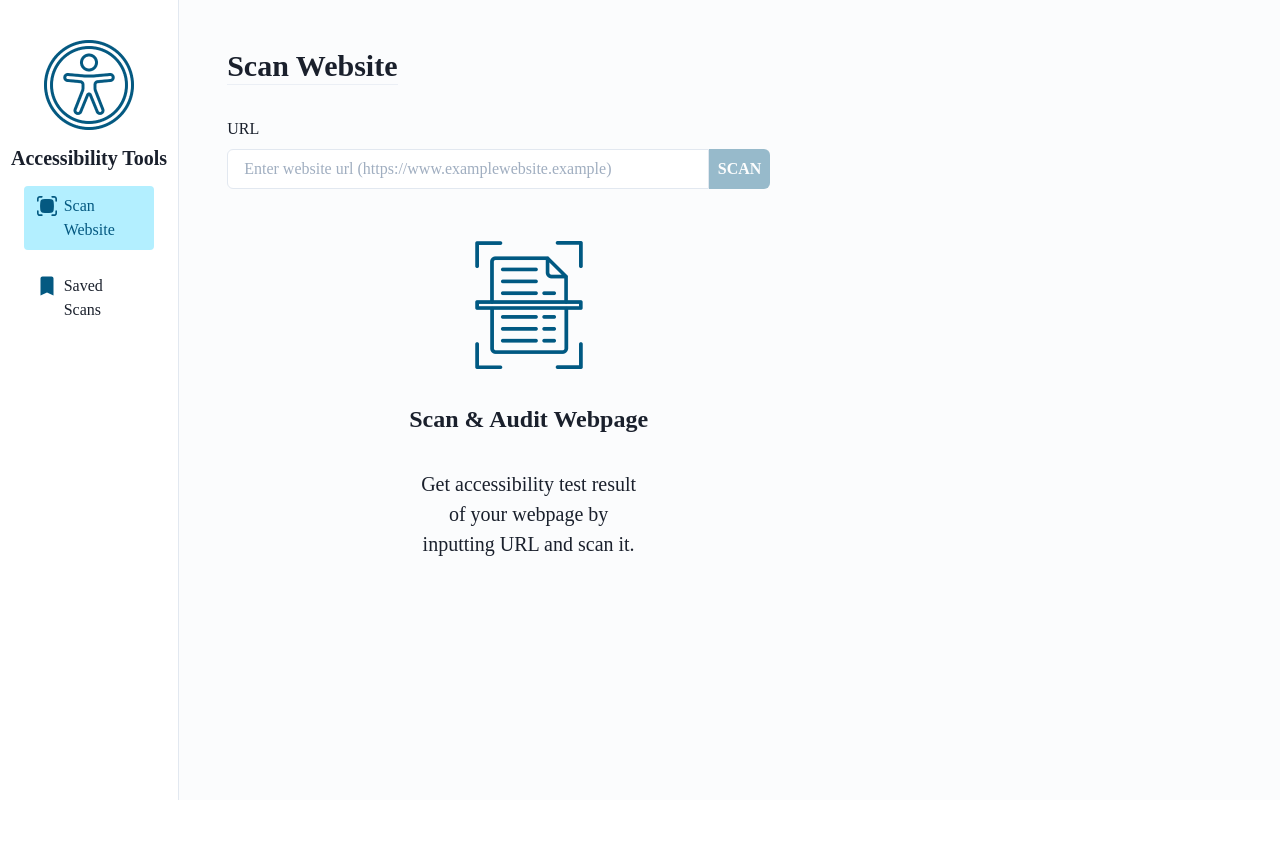
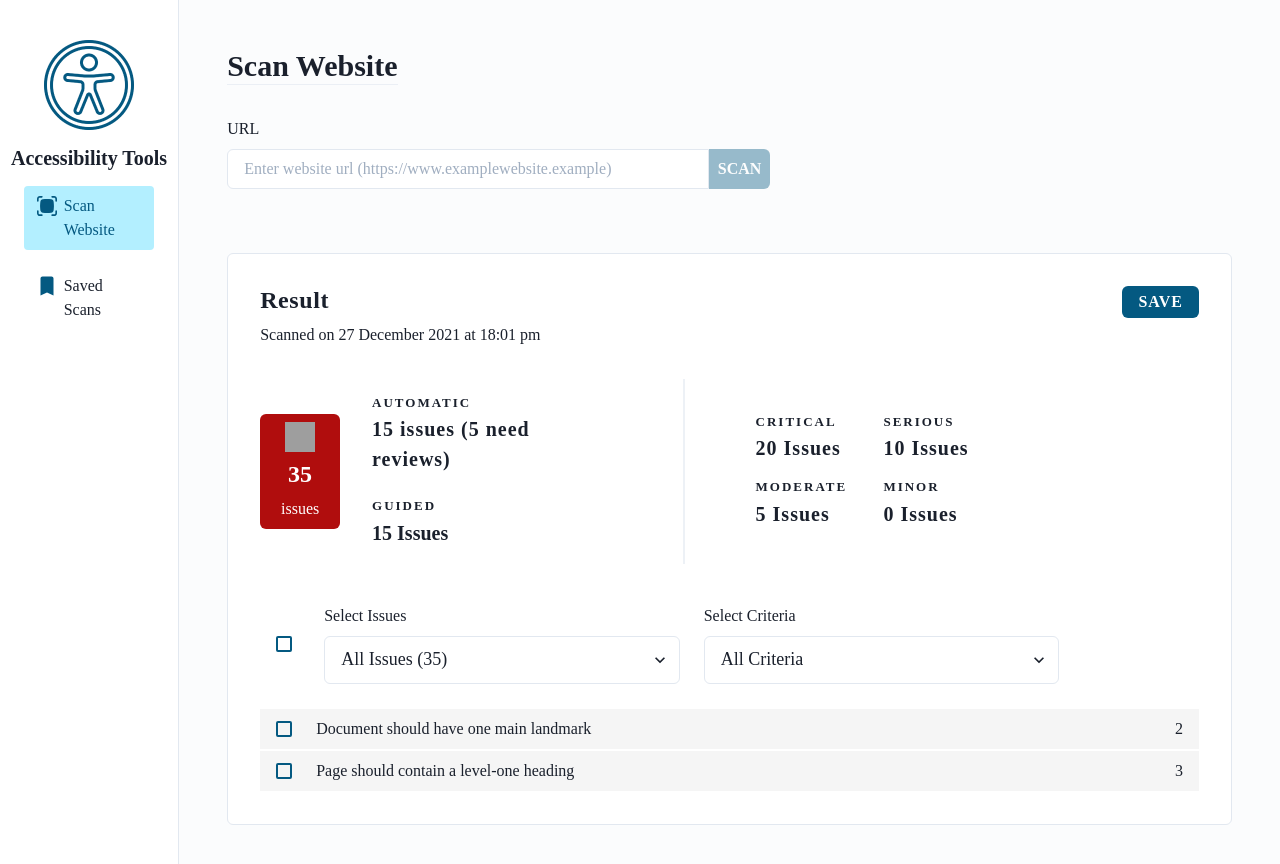
Before and after one commit to ShrawanBK/rsp_accessibility_evaluation, a React (Create React App) app: page / in a window 1280 px wide. Shown: the top 864 px of the page. Before the commit the page ends 800 px from the top, so only its background shows below. Built offline with nearby package versions, Linux system fonts and the light colour scheme; grey boxes are pictures that could not be loaded; a web font is replaced by a local one.

Commit message:
Update Issue filter and select logic

```diff
--- a/src/components/IssueList/IssueItem.tsx
+++ b/src/components/IssueList/IssueItem.tsx
@@ -26,15 +26,17 @@ interface IssueListProps {
     // Make this compulsory
     issue: IssueObject;
     selectedIssues: IssueObject['issueId'][] | undefined;
-    onUpdateSelectedIssue: (id: string) => void;
+    onUpdateSelectedIssue: (id: IssueObject['issueId']) => void;
 }
 
-function UpdatedIssueItem(props: IssueListProps) {
+function IssueItem(props: IssueListProps) {
     const {
         issue,
         selectedIssues,
         onUpdateSelectedIssue,
     } = props;
+
+    console.log({ selectedIssues });
 
     const [isExpanded, setIsExpanded] = useBoolean();
 
@@ -42,7 +44,10 @@ function UpdatedIssueItem(props: IssueListProps) {
 
     const currentOccurence = issue.occurence[currentOccurenceIndex];
 
-    const isSelected = selectedIssues?.includes(issue.issueId);
+    const isSelected = useMemo(
+        () => [...selectedIssues ?? []]?.includes(issue.issueId),
+        [issue.issueId, selectedIssues],
+    );
 
     const onClickCheckbox = useCallback(
         () => onUpdateSelectedIssue(issue.issueId),
@@ -73,7 +78,7 @@ function UpdatedIssueItem(props: IssueListProps) {
                 >
                     <Checkbox
                         aria-label={issue.name}
-                        checked={isSelected}
+                        isChecked={isSelected}
                         onChange={onClickCheckbox}
                         borderColor={isSelected ? 'transparent' : '#045981'}
                         marginLeft={4}
@@ -289,4 +294,4 @@ function UpdatedIssueItem(props: IssueListProps) {
     );
 }
 
-export default UpdatedIssueItem;
+export default IssueItem;
--- a/src/components/IssueList/index.tsx
+++ b/src/components/IssueList/index.tsx
@@ -1,8 +1,6 @@
-import React, { useCallback, useState } from 'react';
+import React from 'react';
 
-import {
-    Box,
-} from '@chakra-ui/react';
+import { Box } from '@chakra-ui/react';
 
 import IssueItem from './IssueItem';
 import { IssueObject } from '../../views/ScanWebsite/data';
@@ -10,39 +8,16 @@ import Placeholder from '../Placeholder';
 
 interface IssueListProps {
     issueList: IssueObject[] | undefined;
+    selectedIssueIds: IssueObject['issueId'][] | undefined;
+    onUpdateSelectedIssue: (id: IssueObject['issueId']) => void;
 }
 
 function IssueList(props: IssueListProps) {
     const {
         issueList,
+        selectedIssueIds,
+        onUpdateSelectedIssue,
     } = props;
-
-    const [selectedIssueIds, setSelectedIssueIds] = useState<IssueObject['issueId'][]>();
-
-    const onUpdateSelectedIssue = useCallback(
-        (id: string) => {
-            // Add first checkbox
-            if (!selectedIssueIds || selectedIssueIds.length <= 0) {
-                setSelectedIssueIds([id]);
-                return;
-            }
-
-            const tmpSelectedIssueIds = [...selectedIssueIds];
-
-            // check if the id exists
-            const selectedIdIndex = tmpSelectedIssueIds.findIndex((item) => item === id);
-
-            if (selectedIdIndex < 0) {
-                // if id does not exist, add the id to check the checkbox
-                setSelectedIssueIds([...tmpSelectedIssueIds, id]);
-                return;
-            }
-
-            // if id exist, remove the id to uncheck the checkbox
-            setSelectedIssueIds(tmpSelectedIssueIds.filter((item) => item !== id));
-        },
-        [selectedIssueIds],
-    );
 
     if (!issueList || issueList.length <= 0) {
         return (
--- a/src/components/SelectField/index.tsx
+++ b/src/components/SelectField/index.tsx
@@ -1,4 +1,4 @@
-import React from 'react';
+import React, { useCallback } from 'react';
 
 import {
     FormControl,
@@ -17,24 +17,28 @@ type variant = 'outline' | 'filled' | 'flushed' | 'unstyled';
 
 export interface SelectFieldProps<Type extends OptionValue> {
     options: Option<Type>[];
-    valueSelector: string;
-    optionLabelSelector?: string;
     label?: string;
     placeholder?: string;
     variant?: variant;
-    onSelectOption?: () => void;
+    onSelectOption: (value: string) => void;
 }
 
 function SelectField<Type extends OptionValue>(props: SelectFieldProps<Type>) {
     const {
         options = [],
-        valueSelector,
-        optionLabelSelector = 'optionLabel',
         label = 'label',
         placeholder,
         variant = 'outline',
         onSelectOption,
     } = props;
+
+    const onChange = useCallback(
+        (event: React.ChangeEvent<HTMLSelectElement>) => {
+            event.preventDefault();
+            onSelectOption(event.target.value);
+        },
+        [onSelectOption],
+    );
 
     return (
         <FormControl
@@ -52,20 +56,16 @@ function SelectField<Type extends OptionValue>(props: SelectFieldProps<Type>) {
                 variant={variant}
                 title={label}
                 id={label}
-                onChange={onSelectOption}
+                onChange={onChange}
             >
-                {options.map((option) => {
-                    const value = option[valueSelector as keyof typeof option];
-                    const optLabel = option[optionLabelSelector as keyof typeof option];
-                    return (
-                        <option
-                            key={optLabel}
-                            value={value}
-                        >
-                            {optLabel}
-                        </option>
-                    );
-                })}
+                {options.map((option) => (
+                    <option
+                        key={option.label}
+                        value={option.value}
+                    >
+                        {option.label}
+                    </option>
+                ))}
             </Select>
         </FormControl>
     );
--- a/src/views/ScanWebsite/index.tsx
+++ b/src/views/ScanWebsite/index.tsx
@@ -1,4 +1,4 @@
-import React, { useCallback, useState } from 'react';
+import React, { useCallback, useMemo, useState } from 'react';
 import {
     Box,
     Button,
@@ -28,56 +28,203 @@ import {
     impactStatsMockData,
     IssueTypeStats,
     issueTypeMockStats,
+    Criteria,
+    Impact,
 } from './data';
-
-const mockIssueData = [
-    {
-        label: 'Issue 1',
-        value: 'Issue-1',
-    },
-    {
-        label: 'Issue 2',
-        value: 'Issue-2',
-    },
-];
-
-const mockCriteriaData = [
-    {
-        label: 'Criteria 1',
-        value: 'Criteria-1',
-    },
-    {
-        label: 'Criteria 2',
-        value: 'Criteria-2',
-    },
-];
 
 function ScanWebsite() {
     const [processingUrl, setProcessingUrl] = useBoolean();
-    const [issues, setIssues] = useState<IssueObject[]>();
-    const [impactStats, setImpactStats] = useState<ImpactStats[]>();
-    const [issueTypeStats, setIssueTypeStats] = useState<IssueTypeStats[]>();
+    const [issues, setIssues] = useState<IssueObject[]>(issuesMockData);
+    const [impactStats, setImpactStats] = useState<ImpactStats[]>(impactStatsMockData);
+    const [issueTypeStats, setIssueTypeStats] = useState<IssueTypeStats[]>(issueTypeMockStats);
     const [urlInvalidStatus, setUrlInvalidStatus] = useBoolean();
+    const [selectedIssueIds, setSelectedIssueIds] = useState<IssueObject['issueId'][]>();
+
+    // handle control of Checkbox correspoding to "Select Issue"
+    const [allIdsSelected, setAllIdsSelected] = useBoolean();
+
+    const [filterableImpactLevel, setFilterableImpactLevel] = useState<Impact>();
+    const [filterableCriteria, setFilterableCriteria] = useState<Criteria['criteriaId']>();
+    const date = '27 December 2021';
+    const time = '18:01 pm';
+
+    const issuesShown = !urlInvalidStatus && issues && !processingUrl;
+
+    const impactLevelOptions = useMemo(() => {
+        if (!issues || issues.length <= 0) {
+            return [];
+        }
+        const possibleImpact: Impact[] = ['Critical', 'Minor', 'Moderate', 'Serious'];
+        const tmpImpact = [...issues].map((issue) => issue.impact);
+
+        return possibleImpact.map((impact) => {
+            const countImpact = tmpImpact.filter((tmp) => tmp === impact).length;
+            return {
+                label: `${impact} (${countImpact})`,
+                value: impact,
+            };
+        });
+    }, [issues]);
+
+    const criteriaOptions = useMemo(() => {
+        if (!issues || issues.length <= 0) {
+            return [];
+        }
+        const seen = new Set();
+
+        const tmpCriteria = [...issues].map((issue) => issue.criteria);
+        const flatTmpCriteria = tmpCriteria.flat();
+        const filteredCriteria = flatTmpCriteria.filter((c) => {
+            const duplicate = seen.has(c.criteriaId);
+            seen.add(c.criteriaId);
+            return !duplicate;
+        });
+        return filteredCriteria.map((item) => ({
+            label: item.name,
+            value: item.criteriaId,
+        }));
+    }, [issues]);
 
     const onScanWebsite = useCallback(
         (url: string) => {
             setProcessingUrl.on();
-            console.log('on processing url - ', url);
+            console.warn('on processing url - ', url);
             setTimeout(() => {
                 setProcessingUrl.off();
                 setIssues(issuesMockData);
                 setImpactStats(impactStatsMockData);
                 setUrlInvalidStatus.off();
                 setIssueTypeStats(issueTypeMockStats);
+                setSelectedIssueIds(undefined);
+                setAllIdsSelected.off();
             }, 2000);
         },
-        [setProcessingUrl, setUrlInvalidStatus],
+        [setAllIdsSelected, setProcessingUrl, setUrlInvalidStatus],
     );
 
-    const date = '27 December 2021';
-    const time = '18:01 pm';
+    const onSelectFilterableImpactLevel = useCallback(
+        (value: string) => {
+            if (value === '') {
+                setFilterableImpactLevel(undefined);
+                return;
+            }
+            setFilterableImpactLevel(value as Impact);
+        },
+        [],
+    );
 
-    const issuesShown = !urlInvalidStatus && issues && !processingUrl;
+    const onSelectFilterableCriteria = useCallback(
+        (value: string) => {
+            if (value === '') {
+                setFilterableCriteria(undefined);
+                return;
+            }
+            setFilterableCriteria(value ?? undefined);
+        },
+        [],
+    );
+
+    const filteredIssues = useMemo(() => {
+        if (!issues || issues.length === 0) {
+            return issues;
+        }
+
+        const tmpIssues = [...issues];
+        if (!filterableImpactLevel && !filterableCriteria) {
+            return tmpIssues;
+        }
+        if (filterableImpactLevel && !filterableCriteria) {
+            const filteredIssueByImpact = tmpIssues.filter(
+                (issue) => issue.impact === filterableImpactLevel,
+            );
+            return filteredIssueByImpact;
+        }
+        if (!filterableImpactLevel && filterableCriteria) {
+            const filteredIssueByCriteria = tmpIssues.filter((issue) => {
+                const issueCriteriaIds = issue.criteria.map((c) => c.criteriaId);
+                const criteriaIndex = issueCriteriaIds.findIndex((id) => id === filterableCriteria);
+
+                if (criteriaIndex < 0) {
+                    return undefined;
+                }
+
+                return issue;
+            });
+            return filteredIssueByCriteria.filter((issue) => !!issue);
+        }
+
+        const filteredIssueByImpact = tmpIssues.filter(
+            (issue) => issue.impact === filterableImpactLevel,
+        );
+        const filteredIssueByCriteria = filteredIssueByImpact.filter((issue) => {
+            const issueCriteriaIds = issue.criteria.map((c) => c.criteriaId);
+            const criteriaIndex = issueCriteriaIds.findIndex((id) => id === filterableCriteria);
+            if (criteriaIndex < 0) {
+                return undefined;
+            }
+            return issue;
+        });
+        return filteredIssueByCriteria.filter((issue) => !!issue);
+    }, [filterableCriteria, filterableImpactLevel, issues]);
+
+    const totalIssuesCount = useMemo(
+        () => {
+            if (!impactStats) {
+                return undefined;
+            }
+            const countArray = [...impactStats].map((i) => i.count);
+            const sum = countArray.reduce((a, b) => a + b);
+            return sum;
+        },
+        [impactStats],
+    );
+
+    const onSelectAllIssues = useCallback(
+        () => {
+            // filteredIssues
+            if (!selectedIssueIds || selectedIssueIds.length < 0) {
+                // const ids = impactLevelOptions.map((i) => i.value);
+                const ids = [...filteredIssues].map((issue) => issue.issueId);
+                setSelectedIssueIds(ids);
+                setAllIdsSelected.on();
+            } else {
+                setSelectedIssueIds(undefined);
+                setAllIdsSelected.off();
+            }
+        },
+        [filteredIssues, selectedIssueIds, setAllIdsSelected],
+    );
+
+    const onUpdateSelectedIssue = useCallback(
+        (id: IssueObject['issueId']) => {
+            // Add first checkbox
+            if (!selectedIssueIds || selectedIssueIds.length <= 0) {
+                setSelectedIssueIds([id]);
+                return;
+            }
+
+            const tmpSelectedIssueIds = [...selectedIssueIds];
+
+            // check if the id exists
+            const selectedIdIndex = tmpSelectedIssueIds.findIndex((item) => item === id);
+
+            if (selectedIdIndex < 0) {
+                // if id does not exist, add the id to check the checkbox
+                setSelectedIssueIds([...tmpSelectedIssueIds, id]);
+
+                if ([...tmpSelectedIssueIds, id].length === [...filteredIssues].length) {
+                    // mark the "all checkbox" if all issues selected individually
+                    setAllIdsSelected.on();
+                }
+                return;
+            }
+
+            // if id exist, remove the id to uncheck the checkbox
+            setSelectedIssueIds(tmpSelectedIssueIds.filter((item) => item !== id));
+            setAllIdsSelected.off();
+        },
+        [filteredIssues, selectedIssueIds, setAllIdsSelected],
+    );
 
     return (
         <VStack
@@ -165,6 +312,7 @@ function ScanWebsite() {
                         <IssueStats
                             impactStats={impactStats}
                             issueTypeStats={issueTypeStats}
+                            totalIssuesCount={totalIssuesCount}
                         />
                     </Box>
                     <HStack
@@ -176,27 +324,29 @@ function ScanWebsite() {
                             maxWidth="20px"
                             margin={4}
                             borderColor="#045981"
+                            onChange={onSelectAllIssues}
+                            isChecked={allIdsSelected}
                         />
                         <HStack width="80%">
                             <SelectField
-                                options={mockIssueData}
-                                optionLabelSelector="label"
-                                valueSelector="value"
-                                placeholder="All Issues"
+                                options={impactLevelOptions}
+                                placeholder={`All Issues (${totalIssuesCount})`}
                                 label="Select Issues"
+                                onSelectOption={onSelectFilterableImpactLevel}
                             />
                             <SelectField
-                                options={mockCriteriaData}
-                                optionLabelSelector="label"
-                                valueSelector="value"
+                                options={criteriaOptions}
                                 placeholder="All Criteria"
                                 label="Select Criteria"
+                                onSelectOption={onSelectFilterableCriteria}
                             />
                         </HStack>
                     </HStack>
                     <Box marginTop={4}>
                         <IssueList
-                            issueList={issues}
+                            issueList={filteredIssues}
+                            selectedIssueIds={selectedIssueIds}
+                            onUpdateSelectedIssue={onUpdateSelectedIssue}
                         />
                     </Box>
                 </Box>
```
Also changed, not shown: src/components/IssueStats/index.tsx (+3 -12 lines).
